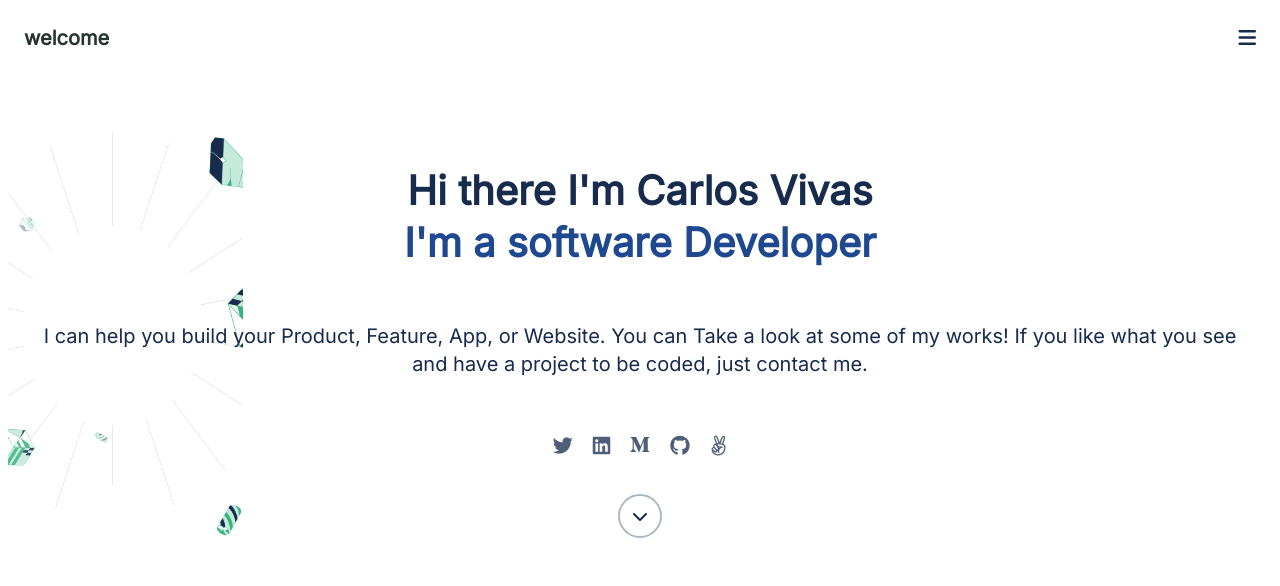
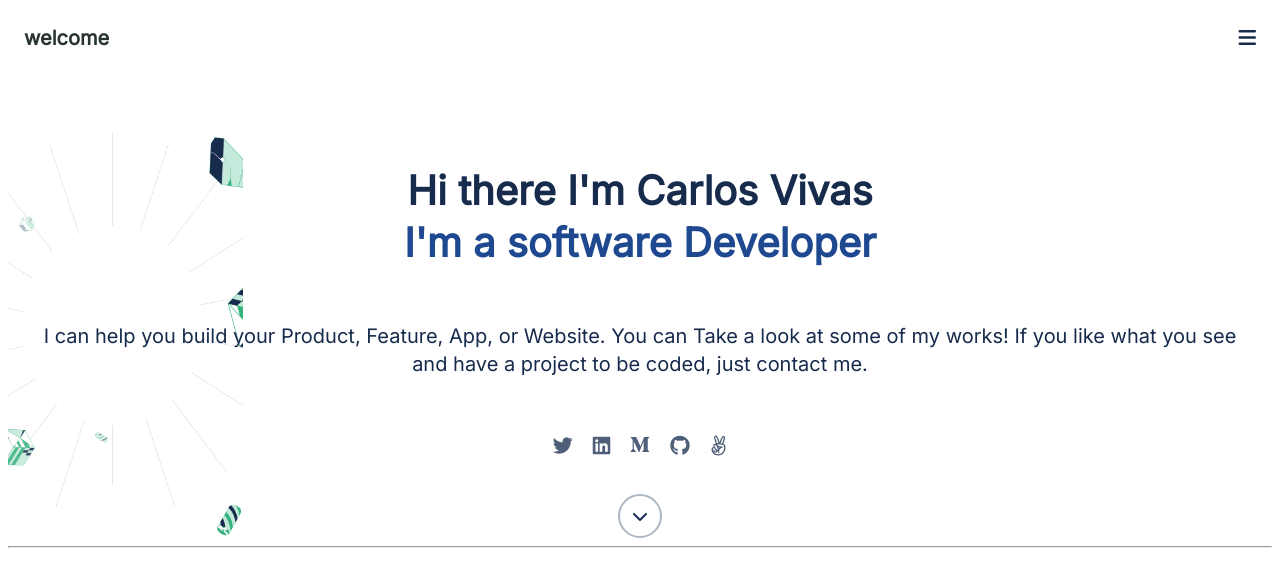
Before and after one commit to carlosmuerto/Portfolio, a website: page index.html in a window 1280 px wide. Drawn offline with Linux system fonts and the light colour scheme.

Commit message:
Add works section header html

```diff
--- a/index.html
+++ b/index.html
@@ -55,6 +55,10 @@
 			</div>
 			<div class="scroll-down-btn"><a href="#"><i class="fa-solid fa-chevron-down"></i></a></div>
 		</section>
+		<section id="works">
+			<header></header>
+			<hr>
+		</section>
 	</div>
 </body>
 
```
